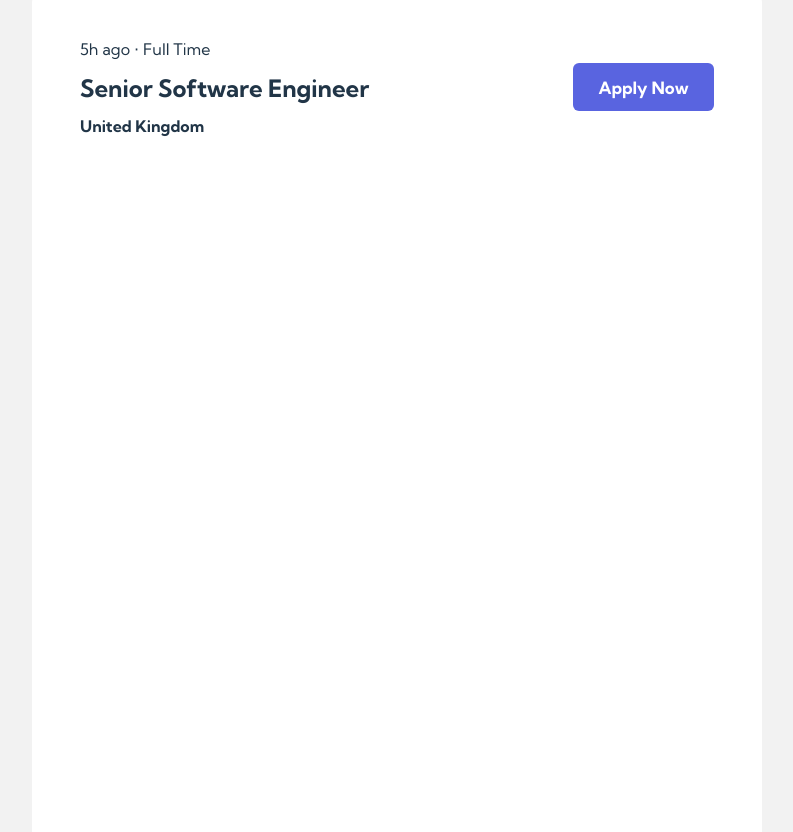
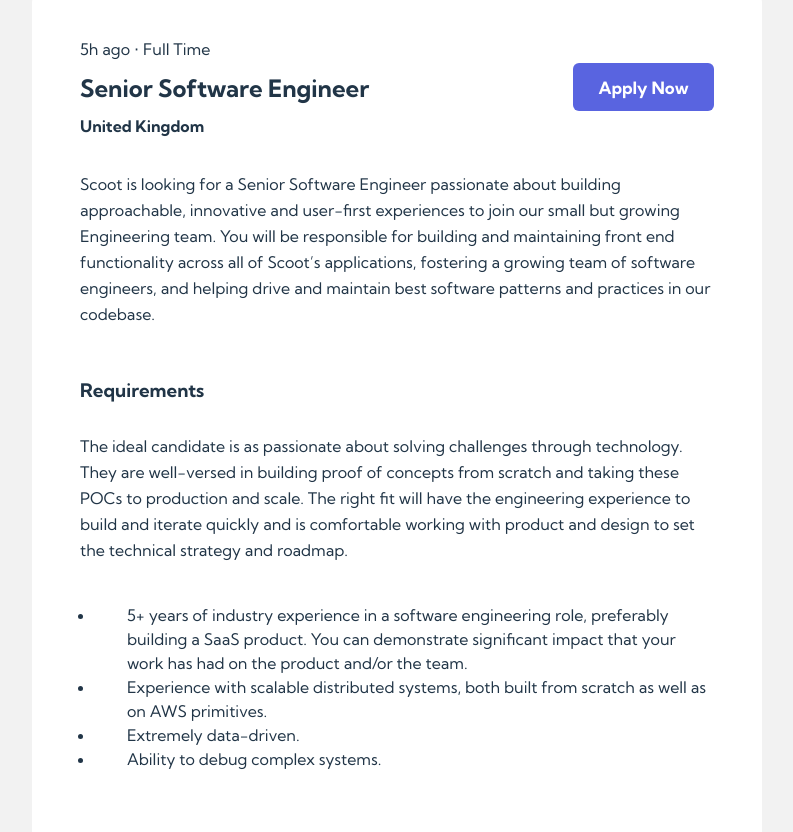
Before and after one commit to alewilliam789/devjobsapp, a React (Vite) app: page /jobs/1 in a window 1280 px wide. Shown: the part 288-1120 px from the top of the page, without its empty margins (243-1036 px from the left). Built offline with nearby package versions, Linux system fonts and the light colour scheme.

Commit message:
Create the JobDescription requirements section

```diff
--- a/src/components/JobDescription/JobDescription.tsx
+++ b/src/components/JobDescription/JobDescription.tsx
@@ -40,9 +40,25 @@ export default function JobDescription(){
     }
 
     function JobText(){
+
+
+            const requirementsLi = (typeof data != "undefined")
+            ? data.requirements.items.map((item, index)=>{
+                    return (
+                        <li key={index}>{item}</li>
+                    )
+                })
+            : (
+                    <li>
+                        There have been no requirements listed
+                    </li>
+                );
+
+
+
         return (
             <>
-                <section className={`${styles["jobdescription-text"]}`}>
+                <section className={`flex-column ${styles["jobdescription-text"]}`}>
                     <header className={`flex justify-between align-center`} style={{height: "87px"}}>
                         <div className={`flex-column justify-start ${styles["jobdescription-text-header"]}`}>
                             <p>{data ? data.postedAt : ""} ⋅ {data ? data.contract : ""} </p>
@@ -51,6 +67,15 @@ export default function JobDescription(){
                         </div>
                         <Button buttonType="button" placeholderText="Apply Now" handleClick={()=>{}} />
                     </header>
+                    <p>
+                        {data ? data.description : ""}
+                    </p>
+                    <section className={`flex-column ${styles["jobdescription-text-requirements"]}`}>
+                        <h3 style={{marginBottom:"28px"}}>Requirements</h3>
+                        <p style={{marginBottom:"24px"}}>{data ? data.requirements.content : ""}</p>
+                        <ul>{requirementsLi}</ul>
+                    </section>
+
                 </section>
             </>
         )
--- a/src/components/JobDescription/styles.module.css
+++ b/src/components/JobDescription/styles.module.css
@@ -26,6 +26,7 @@
     padding: 48px;
     background-color: white;
     border-radius: 6px;
+    gap: 40px;
 }
 
 .jobdescription-text-header {
@@ -37,3 +38,11 @@
     margin: 0px;
     padding: 0px;
 }
+
+.jobdescription-text-requirements > ul {
+    padding-left: 15px;
+}
+
+.jobdescription-text-requirements > ul > li {
+    padding-left: 32px;
+}
```
